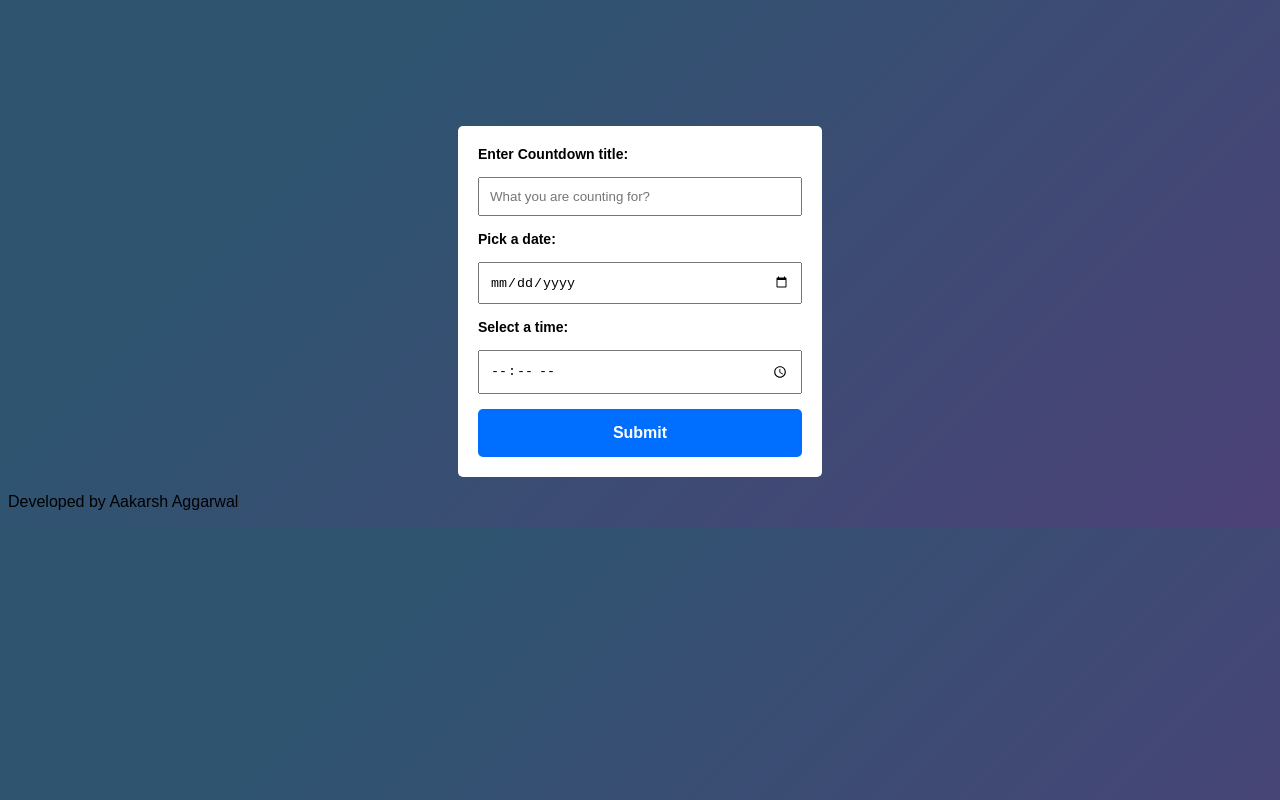
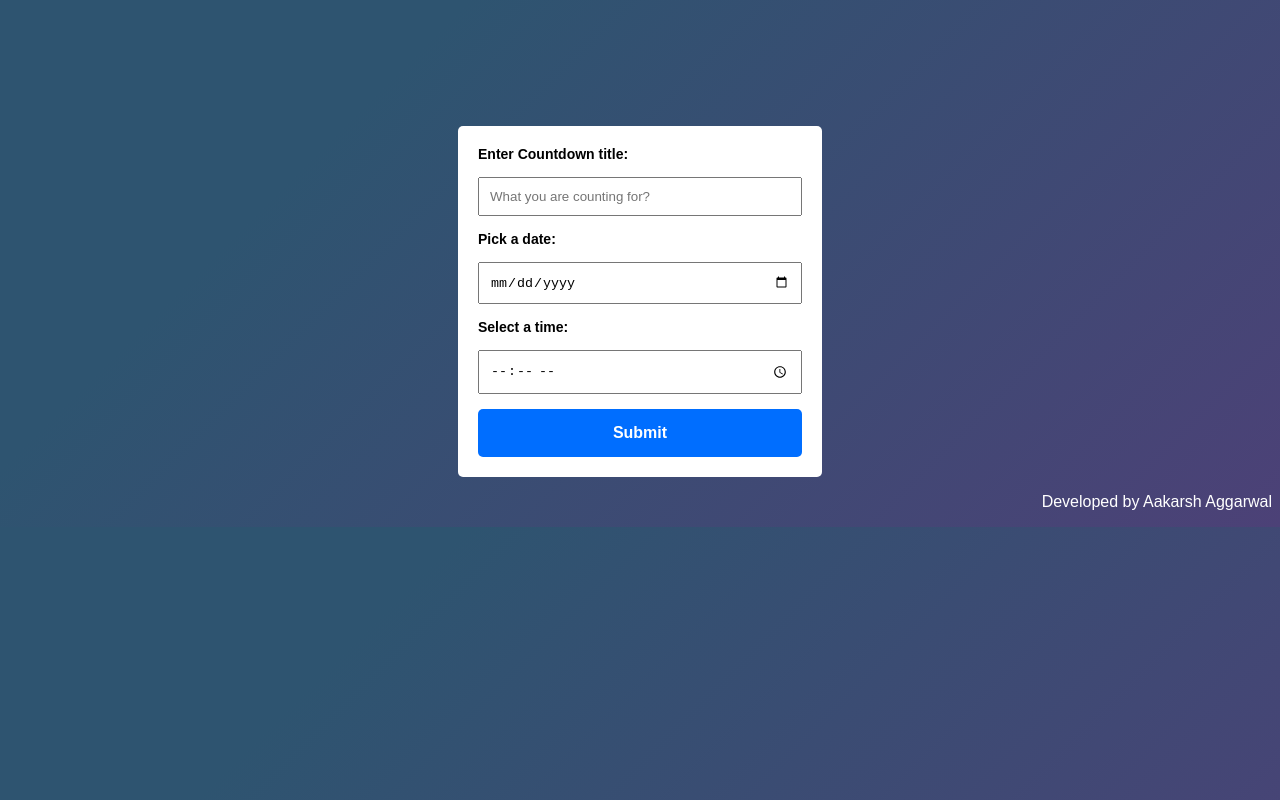
Before and after one commit to AakarshAgg/Countdown-Timer, a plain HTML site: page index.html in a window 1280 px wide. Drawn offline with Linux system fonts and the light colour scheme.

Commit message:
Update style.css

```diff
--- a/style.css
+++ b/style.css
@@ -83,3 +83,8 @@ text-align:center;
     transform: rotate(0deg);
 }
 }
+p{
+    color:white;
+    display: flex;
+    justify-content: flex-end;
+}
```
